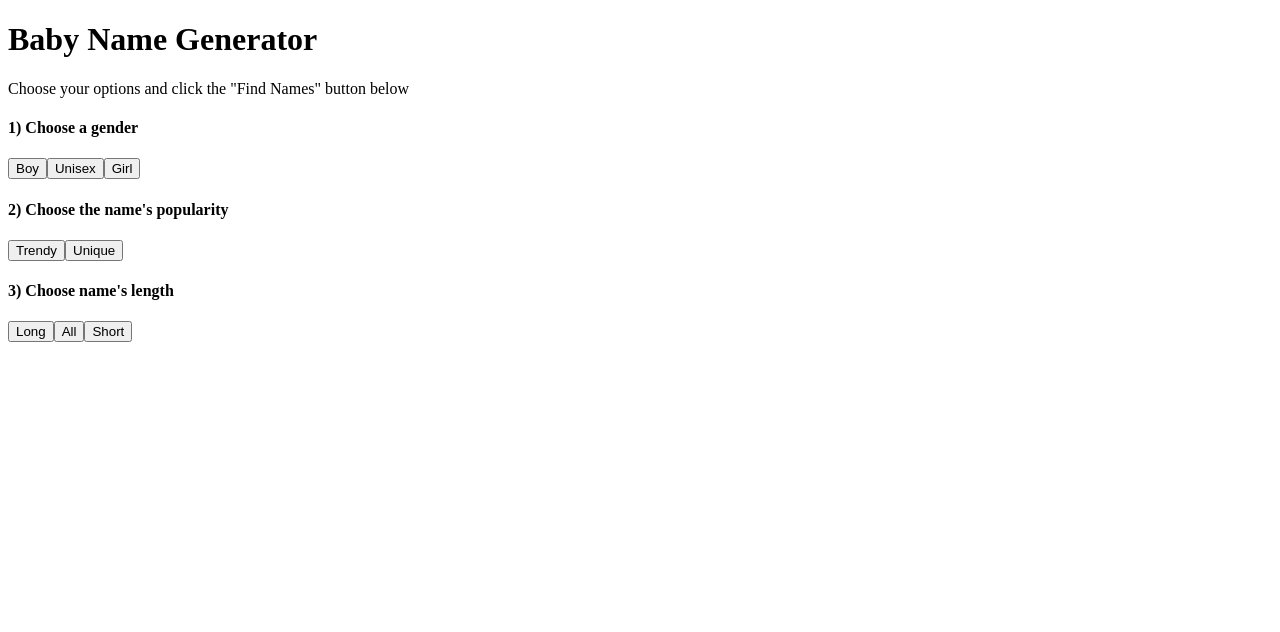
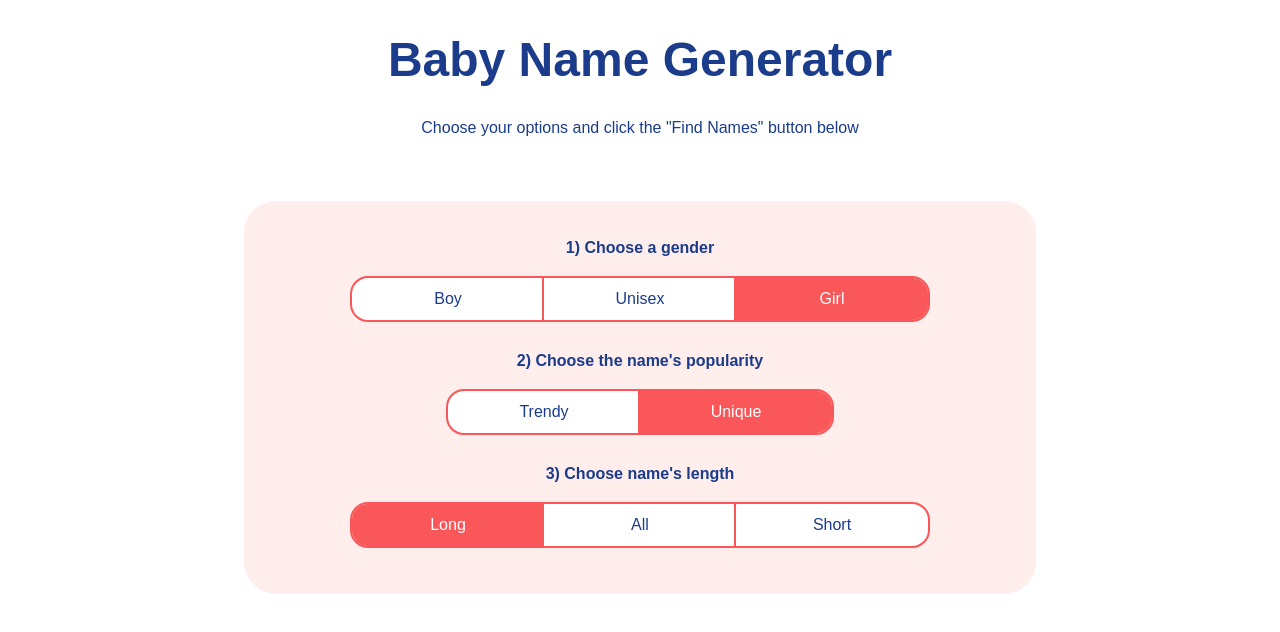
Before and after one commit to Gebriel/Baby-Name-Generator, a Nuxt app: page / in a window 1280 px wide. Shown: the top 632 px of the page. Built offline with nearby package versions, Linux system fonts and the light colour scheme.

Commit message:
added styles and initial state

```diff
--- a/app.vue
+++ b/app.vue
@@ -1,31 +1,131 @@
+<script setup>
+const options = reactive({
+  gender: 'Girl',
+  popularity: 'Unique',
+  length: 'Long',
+});
+</script>
 <template>
-  <div>
+  <div class="container">
     <h1>Baby Name Generator</h1>
     <p>Choose your options and click the "Find Names" button below</p>
     <div class="options-container">
       <div class="option-container">
         <h4>1) Choose a gender</h4>
         <div class="option-buttons">
-          <button>Boy</button>
-          <button>Unisex</button>
-          <button>Girl</button>
+          <button
+            class="option option-left"
+            :class="options.gender === 'Boy' && 'option-active'"
+          >
+            Boy
+          </button>
+          <button
+            class="option"
+            :class="options.gender === 'Unisex' && 'option-active'"
+          >
+            Unisex
+          </button>
+          <button
+            class="option option-right"
+            :class="options.gender === 'Girl' && 'option-active'"
+          >
+            Girl
+          </button>
         </div>
       </div>
       <div class="option-container">
         <h4>2) Choose the name's popularity</h4>
         <div class="option-buttons">
-          <button>Trendy</button>
-          <button>Unique</button>
+          <button
+            class="option option-left"
+            :class="options.popularity === 'Trendy' && 'option-active'"
+          >
+            Trendy
+          </button>
+          <button
+            class="option option-right"
+            :class="options.popularity === 'Unique' && 'option-active'"
+          >
+            Unique
+          </button>
         </div>
       </div>
       <div class="option-container">
         <h4>3) Choose name's length</h4>
         <div class="option-buttons">
-          <button>Long</button>
-          <button>All</button>
-          <button>Short</button>
+          <button
+            class="option option-left"
+            :class="options.length === 'Long' && 'option-active'"
+          >
+            Long
+          </button>
+          <button
+            class="option"
+            :class="options.length === 'All' && 'option-active'"
+          >
+            All
+          </button>
+          <button
+            class="option option-right"
+            :class="options.length === 'Short' && 'option-active'"
+          >
+            Short
+          </button>
         </div>
       </div>
     </div>
   </div>
 </template>
+
+<style scoped>
+.container {
+  font-family: Arial, Helvetica, sans-serif;
+  color: rgb(27, 60, 138);
+  max-width: 50rem;
+  margin: 0 auto;
+  text-align: center;
+}
+
+h1 {
+  font-size: 3rem;
+}
+
+.options-container {
+  background-color: rgb(255, 238, 236);
+  border-radius: 2rem;
+  padding: 1rem;
+  width: 95%;
+  margin: 0 auto;
+  margin-top: 4rem;
+  position: relative;
+}
+
+.option-container {
+  margin-bottom: 2rem;
+}
+
+.option {
+  background: white;
+  outline: 0.15rem solid rgb(249, 87, 89);
+  border: none;
+  padding: 0.75rem;
+  width: 12rem;
+  font-size: 1rem;
+  color: rgb(27, 60, 138);
+  cursor: pointer;
+  font-weight: 200;
+}
+
+.option-left {
+  border-radius: 1rem 0 0 1rem;
+}
+
+.option-right {
+  border-radius: 0 1rem 1rem 0;
+}
+
+.option-active {
+  background-color: rgb(249, 87, 89);
+  color: white;
+}
+</style>
```
